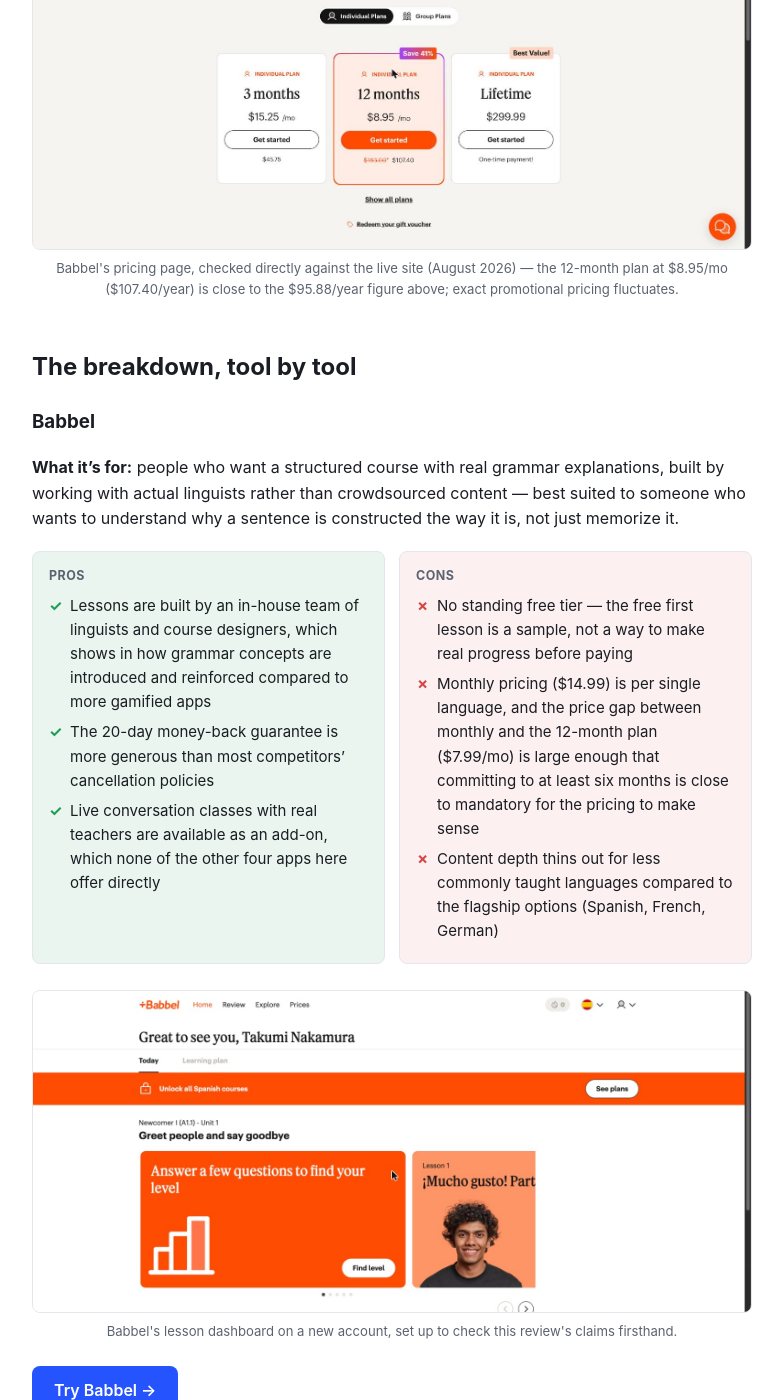
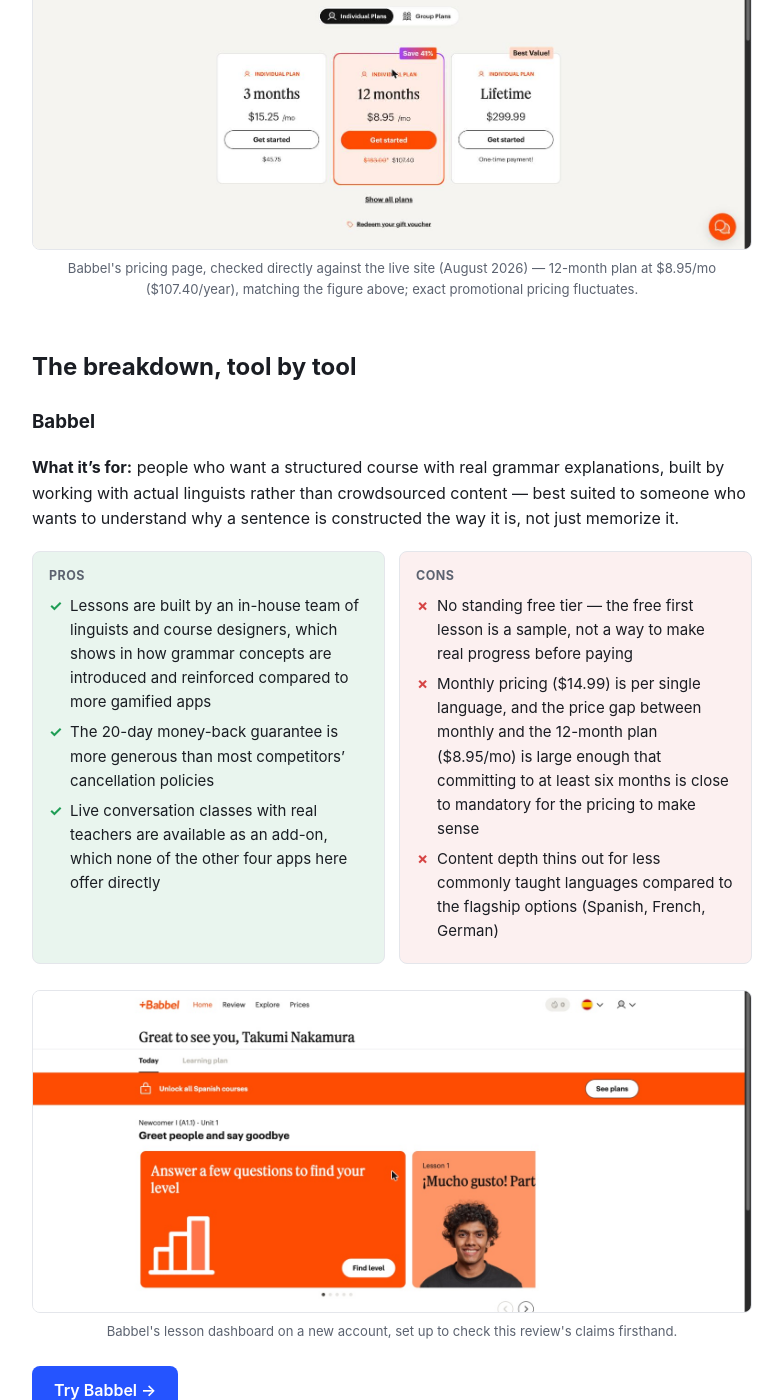
Before and after one commit to akitsu-tkm/overseas-affiliate, a Jekyll site: the page built from _reviews/babbel-review.md, in a window 1280 px wide and 1400 px high, scrolled down 3832 px. Shown: the whole window, without its empty margins (248-1031 px from the left). Built offline with Jekyll 4.4.1, drawn with Linux system fonts in a browser that asks for light colours; some of the changed text lies outside the part shown.

Commit message:
Update Babbel 12-month plan pricing to match current live rate
Screenshot verification (checked all 10 published review articles'
pricing against their screenshots) found Babbel's 12-month plan had
increased from $7.99/mo ($95.88/yr) to $8.95/mo ($107.40/yr) since the
article was written; the screenshot already showed the new rate but
the table, cons list, and recommendation section still had the old
figure. Confirmed current via web search before updating.

```diff
--- a/_reviews/babbel-review.md
+++ b/_reviews/babbel-review.md
@@ -53,7 +53,7 @@
 
 | Tool | Entry price | Longer-term option | What it's really for |
 |---|---|---|---|
-| **Babbel** | $14.99/mo for one language, month-to-month | 12-month plan: $7.99/mo ($95.88 billed upfront); lifetime access to all 14 languages typically runs $249-299 as a one-time purchase | Structured grammar and conversation courses in a specific language |
+| **Babbel** | $14.99/mo for one language, month-to-month | 12-month plan: $8.95/mo ($107.40 billed upfront); lifetime access to all 14 languages runs around $299 as a one-time purchase | Structured grammar and conversation courses in a specific language |
 | **Duolingo** | Free, or Super at $12.99/mo month-to-month | Super annual: roughly $84-96/year (~$7-8/mo effective); Family plan (up to 6 accounts): around $119.99/year; Max tier (adds AI-powered features) runs $29.99/mo | Daily-habit, gamified practice across 40+ languages |
 | **Rosetta Stone** | $19.99/mo month-to-month, all 25 languages included | Annual plan: $159/year (~$13.25/mo) | Immersive, no-translation structured courses |
 | **Busuu** | Free, or Premium around $13.99/mo month-to-month | Premium annual: around $69.99/year (~$5.83/mo); Premium Plus (adds official McGraw Hill certificates): around $83.99/year | Short lessons plus native-speaker feedback on your writing and speaking |
@@ -63,7 +63,7 @@
 
 <figure class="screenshot">
   <img src="{{ '/assets/images/screenshots/babbel-pricing.jpg' | relative_url }}" alt="Babbel's pricing page showing 3-month, 12-month, and lifetime individual plan options" loading="lazy">
-  <figcaption>Babbel's pricing page, checked directly against the live site (August 2026) — the 12-month plan at $8.95/mo ($107.40/year) is close to the $95.88/year figure above; exact promotional pricing fluctuates.</figcaption>
+  <figcaption>Babbel's pricing page, checked directly against the live site (August 2026) — 12-month plan at $8.95/mo ($107.40/year), matching the figure above; exact promotional pricing fluctuates.</figcaption>
 </figure>
 
 ## The breakdown, tool by tool
@@ -87,7 +87,7 @@
 **Cons**
 
 - No standing free tier — the free first lesson is a sample, not a way to make real progress before paying
-- Monthly pricing ($14.99) is per single language, and the price gap between monthly and the 12-month plan ($7.99/mo) is large enough that committing to at least six months is close to mandatory for the pricing to make sense
+- Monthly pricing ($14.99) is per single language, and the price gap between monthly and the 12-month plan ($8.95/mo) is large enough that committing to at least six months is close to mandatory for the pricing to make sense
 - Content depth thins out for less commonly taught languages compared to the flagship options (Spanish, French, German)
 
 </div>
@@ -206,7 +206,7 @@
 
 ## Which one fits your situation
 
-**Want real grammar instruction and can commit to at least six months:** Babbel's 12-month plan, at $7.99/mo, is the best-value structured course in this group — just budget around the annual commitment rather than the $14.99/mo sticker price.
+**Want real grammar instruction and can commit to at least six months:** Babbel's 12-month plan, at $8.95/mo, is the best-value structured course in this group — just budget around the annual commitment rather than the $14.99/mo sticker price.
 
 **Want to try multiple languages with zero financial risk:** Duolingo. It's the only app here where "free" isn't a countdown, and the breadth of languages makes it the natural starting point before committing money anywhere.
 
```
Also changed, not shown: other parts of _reviews/babbel-review.md (+1 -1 lines).
